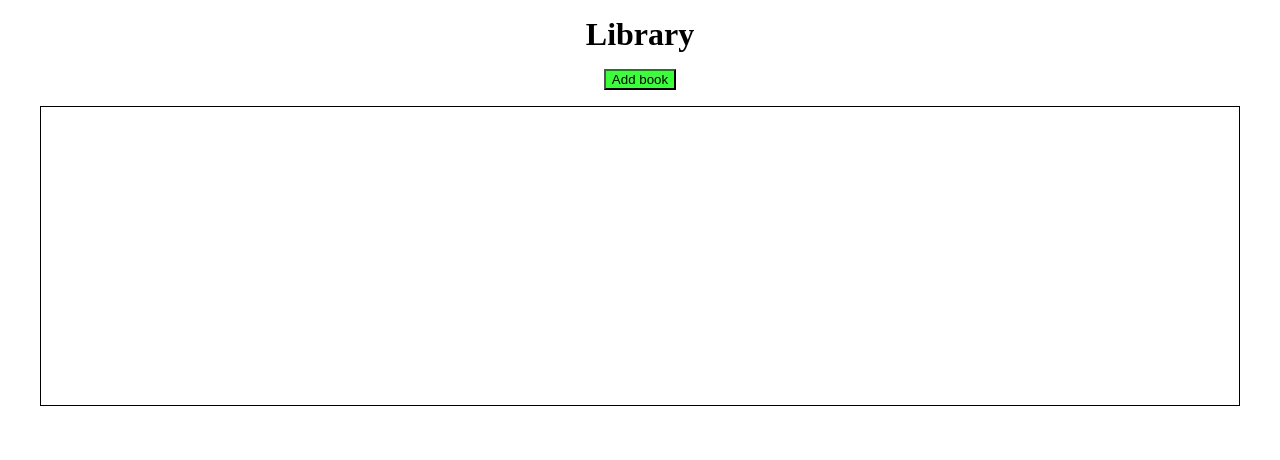
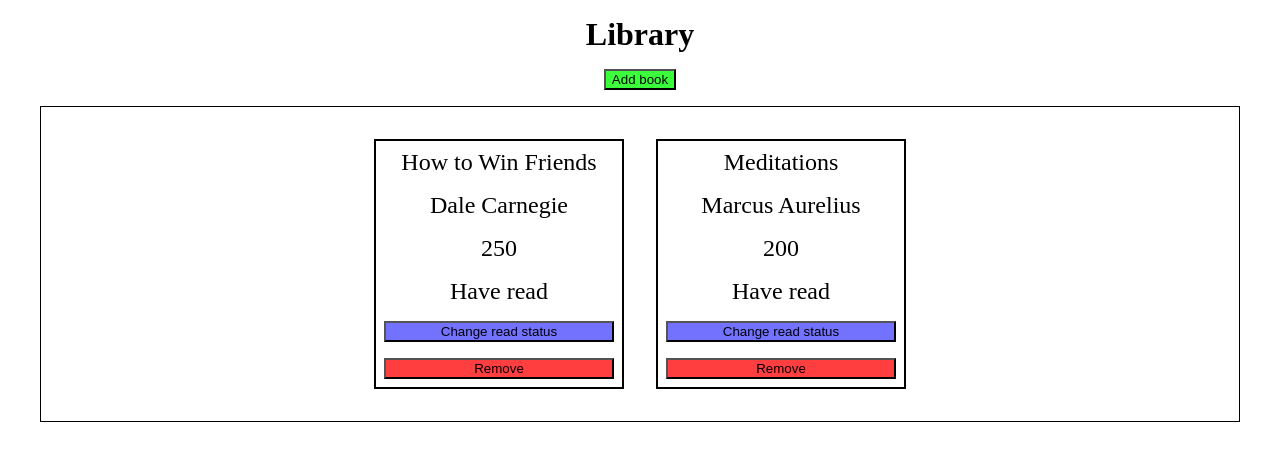
Before and after one commit to Alejandro2004programs/Library, a plain HTML site: page index.html in a window 1280 px wide. Drawn offline with Linux system fonts and the light colour scheme.

Commit message:
fixed the problem with new buttons not able to be toggled

```diff
--- a/index.html
+++ b/index.html
@@ -30,7 +30,7 @@
         <div>
           <label for="haveReadYet">Have Read Yet: </label>
           <select name="haveReadYet" required>
-            <option value="default">Choose...</option>
+            <option value="Have not read">Choose...</option>
             <option value="Have read">Have read</option>
             <option value="Have not read yet">Have not read yet</option>
           </select>
--- a/javascript.js
+++ b/javascript.js
@@ -10,19 +10,52 @@ function Book(title, author, pages, haveRead) {
     Book.prototype.changeReadValue = function() {
       if(this.haveRead == "Have read") {
         this.haveRead = "Have not read";
+        console.log("A");
       }
       else {
         this.haveRead = "Have read";
+        console.log("B");
+      }
+      console.log("X");
     }
 }
-}
+
+
 
 function addBookToLibrary(title, author, pages, haveRead) {
   bookToAdd = new Book(title, author, pages, haveRead);
   myLibrary.push(bookToAdd);
 }
 
-function displayBook() {
+function displayBooks() {
+  const bookContainer = document.querySelector(".bookContainer");
+  myLibrary.forEach((book) => {
+    let currentBook = document.createElement("div");
+    for(element in book) {
+      if(element != "id" && element != "changeReadValue") {
+        let current = document.createElement("p");
+        current.textContent = book[element];
+        currentBook.appendChild(current)
+      }
+    }
+    // let haveReadAtrribute = document.createElement("p");
+
+    let toggleButton = document.createElement("button");
+    toggleButton.textContent = "Change read status";
+    toggleButton.setAttribute("class", "toggleButton");
+    currentBook.appendChild(toggleButton);
+    let removeButton = document.createElement("button");
+    removeButton.textContent = "Remove";
+    removeButton.setAttribute("class", "removeButton");
+    currentBook.appendChild(removeButton);
+    currentBook.setAttribute("class", "book");
+    currentBook.setAttribute("data-id", book.id);
+    bookContainer.appendChild(currentBook);
+  })
+}
+
+// Adding a function to only append the most recent book should make it run faster
+function displayMostRecentBook() {
   bookContainer = document.querySelector(".bookContainer");
   let currentBook = document.createElement("div");
   book = myLibrary.at(-1);
@@ -42,6 +75,7 @@ function displayBook() {
     removeButton.setAttribute("class", "removeButton");
     currentBook.appendChild(removeButton);
     currentBook.setAttribute("class", "book");
+    currentBook.setAttribute("data-id", book.id);
     bookContainer.appendChild(currentBook);
 }
 
@@ -69,9 +103,17 @@ function updateToggleButtons() {
         console.log(myLibrary[i].haveRead);
       }
     }
+    console.log("C");
   });
 })
 }
+
+addBookToLibrary("How to Win Friends", "Dale Carnegie", 250, "Have read");
+addBookToLibrary("Meditations", "Marcus Aurelius", 200, "Have read");
+
+displayBooks();
+updateRemoveButtons();
+updateToggleButtons();
 
 const openButton = document.querySelector(".openButton");
 const cancelButton = document.querySelector(".cancelButton");
@@ -94,9 +136,8 @@ addButton.addEventListener("click", (event) => {
   const numberOfPages = form.numberOfPages.value;
   const haveReadYet = form.haveReadYet.value;
   addBookToLibrary(bookName, authorName, numberOfPages, haveReadYet);
-  displayBook();
+  displayMostRecentBook();
   updateRemoveButtons();
   updateToggleButtons();
   dialog.close();
-  removeButtons = document.querySelectorAll(".removeButton");
 });
```
Lines whose indentation alone changed are shown as unchanged.
